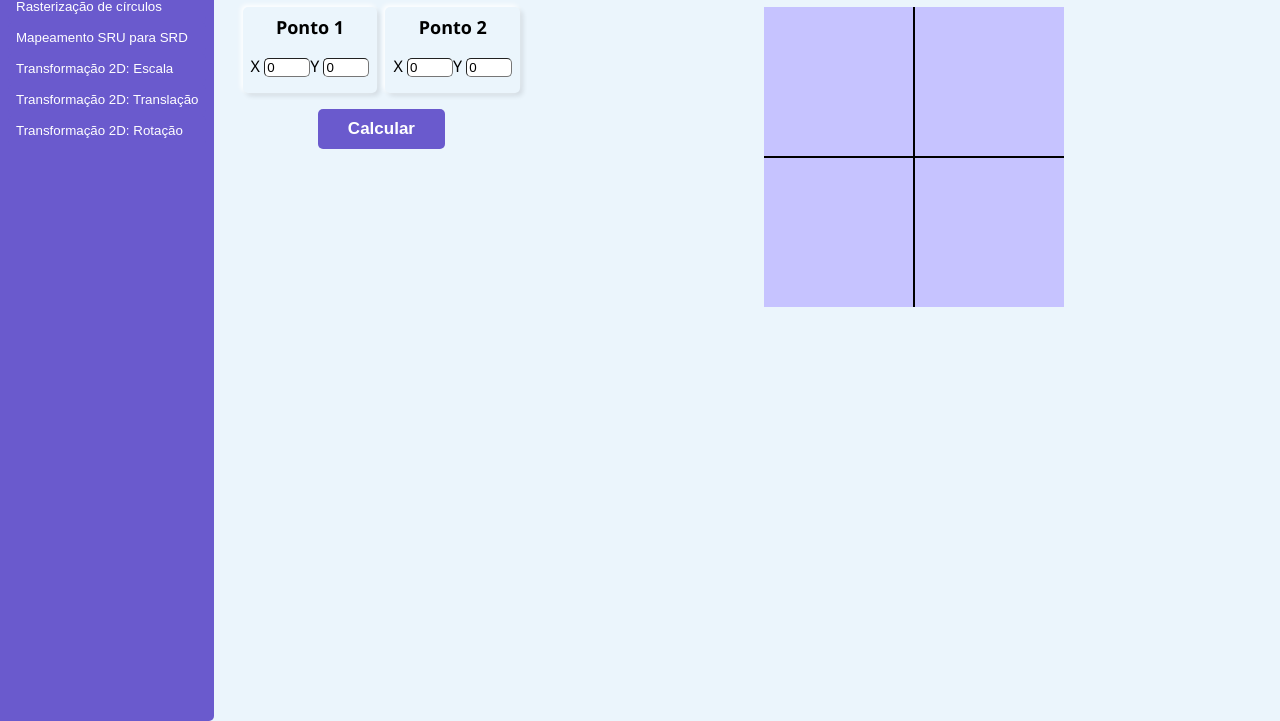
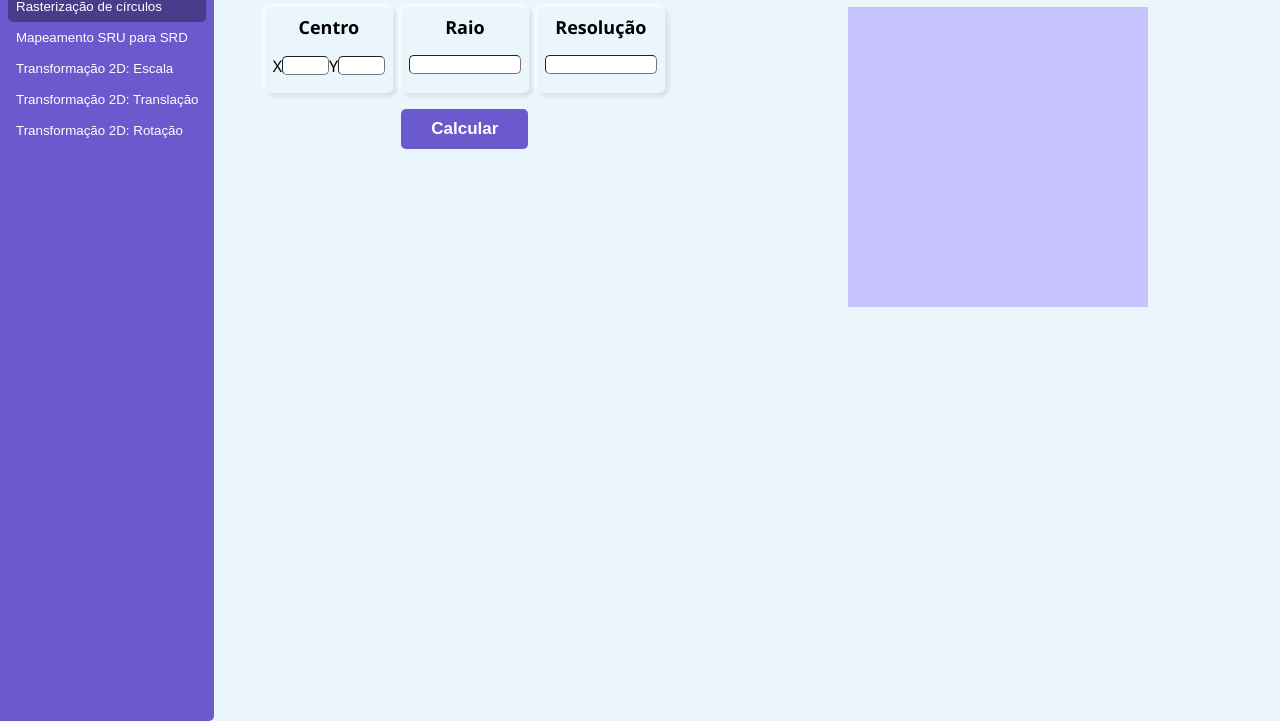
Before and after one commit to carloshenriquess/cg-algorithms, a website with bundled scripts: page index.html in a window 1280 px wide. Shown: the part 79-800 px from the top of the page. Built offline with nearby package versions, Linux system fonts and the light colour scheme.

Commit message:
algoritmo de círculo

```diff
--- a/index.html
+++ b/index.html
@@ -169,7 +169,80 @@
           </div>
         </div>
         <div class="js-view" id="circle-view">
-          <p>circle ainda não está implementado</p>
+          <div class="l-circle-container">
+            <div class="c-circle">
+              <h1 class="c-circle__title">Circle</h1>
+              <form
+                class="c-circle__form"
+                action="javascript:void(0);"
+                method="POST"
+                id="circle-form"
+              >
+                <div class="c-circle__inputs">
+                  <div class="c-circle__point">
+                    <h2 class="c-circle__point-title">Centro</h2>
+                    <div class="c-circle__point-inputs">
+                      <div class="c-circle__form-group">
+                        <label>X</label>
+                        <input
+                          class="c-circle__input"
+                          type="number"
+                          id="circle-x"
+                          min="0"
+                          required
+                        />
+                      </div>
+                      <div class="c-circle__form-group">
+                        <label>Y</label>
+                        <input
+                          class="c-circle__input"
+                          type="number"
+                          id="circle-y"
+                          min="0"
+                          required
+                        />
+                      </div>
+                    </div>
+                  </div>
+                  <div class="c-circle__point">
+                    <h2 class="c-circle__point-title">Raio</h2>
+                    <div class="c-circle__point-inputs">
+                      <div class="c-circle__form-group">
+                        <input
+                          class="c-circle__input"
+                          type="number"
+                          min="1"
+                          required
+                          id="circle-radius"
+                        />
+                      </div>
+                    </div>
+                  </div>
+                  <div class="c-circle__point">
+                    <h2 class="c-circle__point-title">Resolução</h2>
+                    <div class="c-circle__point-inputs">
+                      <div class="c-circle__form-group">
+                        <input
+                          class="c-circle__input"
+                          type="number"
+                          min="0"
+                          required
+                          id="circle-resolution"
+                        />
+                      </div>
+                    </div>
+                  </div>
+                </div>
+                <button class="c-circle__submit" type="submit">
+                  Calcular
+                </button>
+              </form>
+            </div>
+            <div class="c-circle-canvas">
+              <h1 class="c-circle-canvas__title">Resultado</h1>
+              <canvas id="circle-canvas"></canvas>
+            </div>
+          </div>
         </div>
         <div class="js-view" id="sruToSrd-view">
           <p>sruToSrd ainda não está implementado</p>
--- /dev/null
+++ b/src/sass/_circle.scss
@@ -0,0 +1,89 @@
+.l-circle-container {
+  display: flex;
+  flex-wrap: wrap;
+  justify-content: center;
+  padding-bottom: 20px;
+}
+.c-circle {
+  flex: 1;
+  min-width: 300px;
+  display: flex;
+  flex-direction: column;
+  align-items: center;
+  &__form {
+    display: flex;
+    max-width: 100%;
+    flex-direction: column;
+    align-items: center;
+  }
+  &__inputs {
+    display: flex;
+    max-width: 100%;
+    flex-wrap: wrap;
+    justify-content: center;
+  }
+  &__point {
+    width: 128px;
+    display: flex;
+    flex-direction: column;
+    align-items: center;
+    padding: 8px 8px 16px;
+    box-shadow: -2px -2px 5px white, 3px 3px 5px rgba(0, 0, 0, 0.1);
+    border-radius: 5px;
+    margin-bottom: 8px;
+    &:not(:first-child) {
+      margin-left: 8px;
+    }
+  }
+  &__point-title {
+    margin: 0;
+    font-size: 18px;
+  }
+  &__point-inputs {
+    margin-top: 16px;
+    display: flex;
+    align-items: center;
+  }
+  &__form-group {
+    display: flex;
+    align-items: center;
+  }
+  &__form-label {
+    margin-right: 5px;
+  }
+  &__input {
+    width: 100%;
+    border-width: 1px;
+    border-radius: 5px;
+  }
+  &__submit {
+    cursor: pointer;
+    border: none;
+    margin-top: 8px;
+    padding: 10px 30px;
+    font-size: 17px;
+    font-weight: bold;
+    color: white;
+    background-color: SlateBlue;
+    border-radius: 5px;
+    transition: transform 150ms;
+    &:hover {
+      transform: scale(1.05);
+    }
+    &:active {
+      background-color: #584aaf;
+    }
+    &:disabled {
+      background-color: #a296ee;
+      cursor: not-allowed;
+    }
+  }
+}
+
+.c-circle-canvas {
+  flex: 1;
+  padding: 0 32px;
+  display: flex;
+  flex-direction: column;
+  align-items: center;
+}
--- a/src/sass/styles.scss
+++ b/src/sass/styles.scss
@@ -1,5 +1,12 @@
 @import 'dda';
 @import 'bresenham';
+@import 'circle';
+
+*,
+*::before,
+*::after {
+  box-sizing: border-box;
+}
 
 body {
   font-family: 'Segoe UI', Tahoma, Geneva, Verdana, sans-serif;
--- a/src/scripts/cg-algorithms.js
+++ b/src/scripts/cg-algorithms.js
@@ -45,3 +45,33 @@ export const sruToSrdFactory = (sruLimits, srdLimits) => {
     srdLimits.maxY;
   return (x, y) => [xToSrd(x), yToSrd(y)];
 };
+
+export const circle = (x1, xy, radius, drawPixel) => {
+  let x = radius - 1;
+  let y = 0;
+  let dx = 1;
+  let dy = 1;
+  const diameter = radius * 2;
+  let decision = dx - diameter; //Critério de decisão
+
+  while (x >= y) {
+    drawPixel(x + x1, y + xy);
+    drawPixel(y + x1, x + xy);
+    drawPixel(-x + x1, y + xy);
+    drawPixel(-y + x1, x + xy);
+    drawPixel(-x + x1, -y + xy);
+    drawPixel(-y + x1, -x + xy);
+    drawPixel(x + x1, -y + xy);
+    drawPixel(y + x1, -x + xy);
+    if (decision <= 0) {
+      y++;
+      decision += dy; // Muda o critério de decisão para y -> y+1
+      dy += 2;
+    }
+    if (decision > 0) {
+      x--;
+      dx += 2;
+      decision += -diameter + dx; // Muda para y -> y+1, x -> x-1
+    }
+  }
+};
--- a/src/scripts/main.js
+++ b/src/scripts/main.js
@@ -1,5 +1,5 @@
 import { navigationFactory, setupViews } from './setup.js';
 
-const navigation = navigationFactory();
-navigation.to('bresenham');
+const navigate = navigationFactory();
+navigate.to('circle');
 setupViews();
--- a/src/scripts/setup-views.js
+++ b/src/scripts/setup-views.js
@@ -1,2 +1,3 @@
 import './views/dda.js';
 import './views/bresenham.js';
+import './views/circle.js';
--- a/src/scripts/views/bresenham.js
+++ b/src/scripts/views/bresenham.js
@@ -25,19 +25,8 @@ const setupCanvas = () => {
   fillCanvas(canvasBgColor);
 };
 
-const drawAxis = () => {
-  context.beginPath();
-  context.moveTo(0, canvasSize / 2);
-  context.lineTo(canvasSize, canvasSize / 2);
-  context.moveTo(canvasSize / 2, 0);
-  context.lineTo(canvasSize / 2, canvasSize);
-  context.lineWidth = 2;
-  context.stroke();
-  context.closePath();
-};
-
-const drawPixelFactory = (max, lineColor) => {
-  const pixelSize = canvasSize / (max + 1);
+const drawPixelFactory = (resolution, lineColor) => {
+  const pixelSize = canvasSize / (resolution + 1);
   const drawPixelInCanvas = (x, y) => {
     context.beginPath();
     context.rect(x * pixelSize, y * pixelSize, pixelSize, pixelSize);
@@ -49,8 +38,8 @@ const drawPixelFactory = (max, lineColor) => {
   const sruLimits = {
     minX: 0,
     minY: 0,
-    maxX: max,
-    maxY: max,
+    maxX: resolution,
+    maxY: resolution,
   };
   const srdLimits = sruLimits;
   const sruToSrd = sruToSrdFactory(sruLimits, srdLimits);
@@ -63,14 +52,18 @@ const onSubmit = () => {
   const x2 = (inputX2.value = +inputX2.value || 0);
   const y2 = (inputY2.value = +inputY2.value || 0);
 
-  let max = Math.max(Math.abs(x1), Math.abs(y1), Math.abs(x2), Math.abs(y2));
-  if (max < minResolution) {
-    max = minResolution;
+  let resolution = Math.max(
+    Math.abs(x1),
+    Math.abs(y1),
+    Math.abs(x2),
+    Math.abs(y2),
+  );
+  if (resolution < minResolution) {
+    resolution = minResolution;
   }
-  const drawPixel = drawPixelFactory(max, lineColor);
+  const drawPixel = drawPixelFactory(resolution, lineColor);
 
   fillCanvas(canvasBgColor);
-  drawAxis();
   bresenham(x1, y1, x2, y2, drawPixel);
 };
 
@@ -80,5 +73,4 @@ const setupListener = () => {
 };
 
 setupCanvas();
-drawAxis();
 setupListener();
--- /dev/null
+++ b/src/scripts/views/circle.js
@@ -0,0 +1,84 @@
+import { circle, sruToSrdFactory } from '../cg-algorithms.js';
+
+const canvasSize = 300;
+const canvasBgColor = '#C6C3FF';
+const lineColor = 'SlateBlue';
+const canvas = document.getElementById('circle-canvas');
+const context = canvas.getContext('2d');
+const inputX = document.getElementById('circle-x');
+const inputY = document.getElementById('circle-y');
+const inputRadius = document.getElementById('circle-radius');
+const inputResolution = document.getElementById('circle-resolution');
+
+const fillCanvas = color => {
+  context.beginPath();
+  context.rect(0, 0, canvasSize, canvasSize);
+  context.fillStyle = color;
+  context.fill();
+  context.closePath();
+};
+
+const setupCanvas = () => {
+  canvas.width = canvasSize;
+  canvas.height = canvasSize;
+  fillCanvas(canvasBgColor);
+};
+
+const drawPixelFactory = (resolution, lineColor) => {
+  const pixelSize = canvasSize / resolution;
+  const drawPixelInCanvas = (x, y) => {
+    context.beginPath();
+    context.rect(x * pixelSize, y * pixelSize, pixelSize, pixelSize);
+    context.fillStyle = lineColor;
+    context.fill();
+    context.closePath();
+  };
+
+  const sruLimits = {
+    minX: 0,
+    minY: 0,
+    maxX: resolution,
+    maxY: resolution,
+  };
+  const srdLimits = sruLimits;
+  const sruToSrd = sruToSrdFactory(sruLimits, srdLimits);
+  return (x, y) => drawPixelInCanvas(...sruToSrd(x, y));
+};
+
+const onSubmit = () => {
+  const x = (inputX.value = +inputX.value || 0);
+  const y = (inputY.value = +inputY.value || 0);
+  const radius = (inputRadius.value = +inputRadius.value || 0);
+  const resolution = (inputResolution.value = +inputResolution.value || 0);
+
+  const drawPixel = drawPixelFactory(resolution, lineColor);
+
+  fillCanvas(canvasBgColor);
+  circle(x, y, radius, drawPixel);
+};
+
+const setupSubmitListener = () => {
+  const form = document.getElementById('circle-form');
+  form.addEventListener('submit', onSubmit);
+};
+
+const setupInputListeners = () => {
+  inputX.addEventListener('input', event => {
+    if (+inputResolution.value < +event.target.value) {
+      inputResolution.value = event.target.value;
+    }
+  });
+  inputY.addEventListener('input', event => {
+    if (+inputResolution.value < +event.target.value) {
+      inputResolution.value = event.target.value;
+    }
+  });
+};
+
+const setupListeners = () => {
+  setupSubmitListener();
+  setupInputListeners();
+};
+
+setupCanvas();
+setupListeners();
--- a/src/scripts/views/dda.js
+++ b/src/scripts/views/dda.js
@@ -23,17 +23,6 @@ const setupCanvas = () => {
   canvas.width = canvasSize;
   canvas.height = canvasSize;
   fillCanvas(canvasBgColor);
-};
-
-const drawAxis = () => {
-  context.beginPath();
-  context.moveTo(0, canvasSize / 2);
-  context.lineTo(canvasSize, canvasSize / 2);
-  context.moveTo(canvasSize / 2, 0);
-  context.lineTo(canvasSize / 2, canvasSize);
-  context.lineWidth = 2;
-  context.stroke();
-  context.closePath();
 };
 
 const drawPixelFactory = (max, lineColor) => {
@@ -70,7 +59,6 @@ const onSubmit = () => {
   const drawPixel = drawPixelFactory(max, lineColor);
 
   fillCanvas(canvasBgColor);
-  drawAxis();
   dda(x1, y1, x2, y2, drawPixel);
 };
 
@@ -80,5 +68,4 @@ const setupListener = () => {
 };
 
 setupCanvas();
-drawAxis();
 setupListener();
```
Also changed, not shown: src/styles/styles.css, 1 other file.
